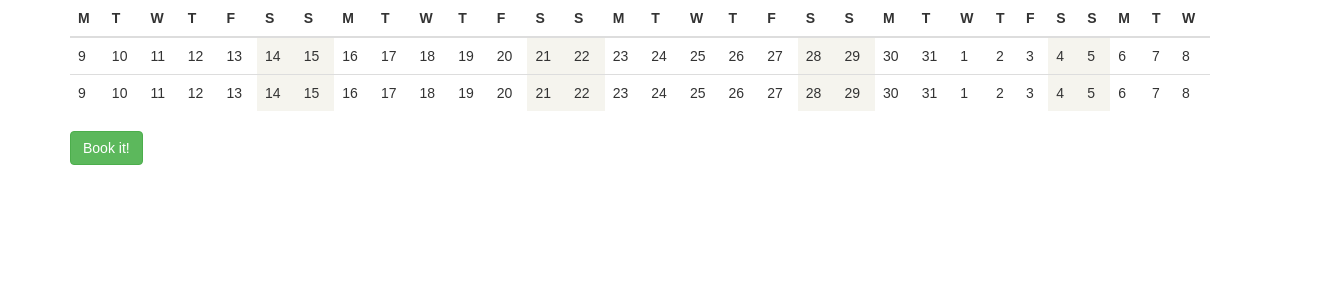
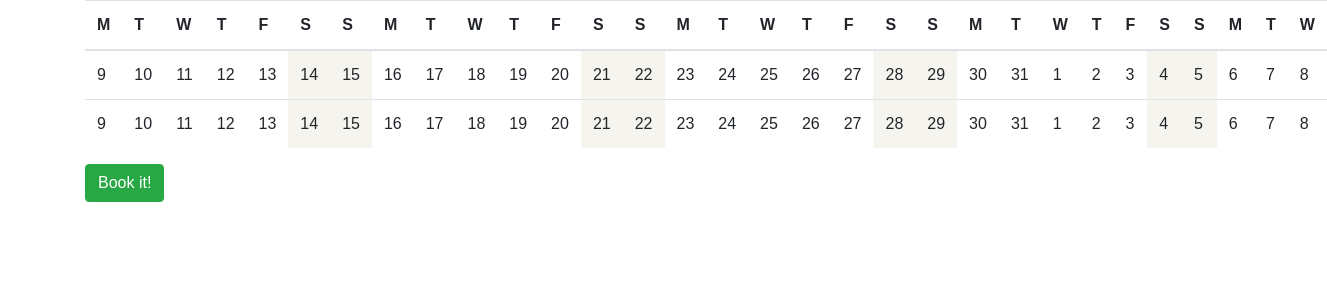
Before and after one commit to looplight/copperpass, a React (Create React App) app: page / in a window 1280 px wide. Shown: the top 300 px of the page, 1327 px wide, since content can reach past the window. Built offline with nearby package versions, Linux system fonts and the light colour scheme.

Commit message:
added bootstrap v2 alpha to package.json

```diff
--- a/package.json
+++ b/package.json
@@ -10,6 +10,7 @@
     "sinon-spy-react": "^2.0.1"
   },
   "dependencies": {
+    "bootstrap": "^4.0.0-alpha.6",
     "moment": "^2.17.1",
     "react": "^15.4.1",
     "react-dom": "^15.4.1",
--- a/src/App.js
+++ b/src/App.js
@@ -12,22 +12,27 @@ class App extends Component {
         //NOTE(daniel): maybe some of these should be received via props?
         this.state = {
             selected_ranges:undefined,
-            rows:[{id:1, title:'Daniel', subtitle:'code monkii 1', events: [
-                {start:'2017-08-21', end:'2017-08-25'},
-                {start:'2017-08-14', end:'2017-08-18'}], selected_ranges:[]},
-            {id:2, title:'Peter', subtitle:'code monkii 2', events: [
-                {start:'2017-08-07', end:'2017-08-11'}], selected_ranges:[]},
-                ]
+            rows:[
+            {id:1, title:'Daniel', subtitle:'code monkii 1',
+                events: [
+                    {start:'2017-08-21', end:'2017-08-25'},
+                    {start:'2017-08-28', end:'2017-09-01'}],
+                    selected_ranges:[]
+            },
+            {id:2, title:'Peter', subtitle:'code monkii 2',
+                events: [
+                    {start:'2017-08-07', end:'2017-08-11'}], selected_ranges:[]
+            },
+        ]
         };
     }
     // when button is clicked
     _create_events(w) {
-        // create events from selected_ranges on row, reset selected_ranges
        let rows_copy = this.state.rows.slice();
 
        rows_copy = rows_copy.map(row => {
             row.events = [...row.events, ...row.selected_ranges];
-            row.selected_ranges = [];
+            ///row.selected_ranges = [];
        });
 
        this.setState((prev_state, props) => {
@@ -35,6 +40,8 @@ class App extends Component {
        });
     }
     _handle_ranges(data) {
+
+        //add to new selected_ranges state array, make sure we tag it with the row id
         this.setState((prev_state,props) => {
             let rows_copy = prev_state.rows.slice();
             let found = _.find(rows_copy, row => row.id === data.id);
@@ -46,6 +53,7 @@ class App extends Component {
         });
     }
     _event_click(data) {
+        console.log('data',data);
         this.setState((prev_state, props) => {
             let event_range = data.range;
             let rows_copy = this.state.rows.slice();
--- a/src/components/Schedule/ScheduleList.js
+++ b/src/components/Schedule/ScheduleList.js
@@ -20,8 +20,6 @@ const ScheduleList = ({rows, today, update, event_click}) => {
 						update={handle_update}
 						event_click={event_click}
 						today={today}/>
-
-
 				})}
 			</tbody>
 		</table>
```
Also changed, not shown: src/components/Schedule/ScheduleListRow.js (+0 -7 lines), 1 other file (tests, documents, lock files or other folders).
